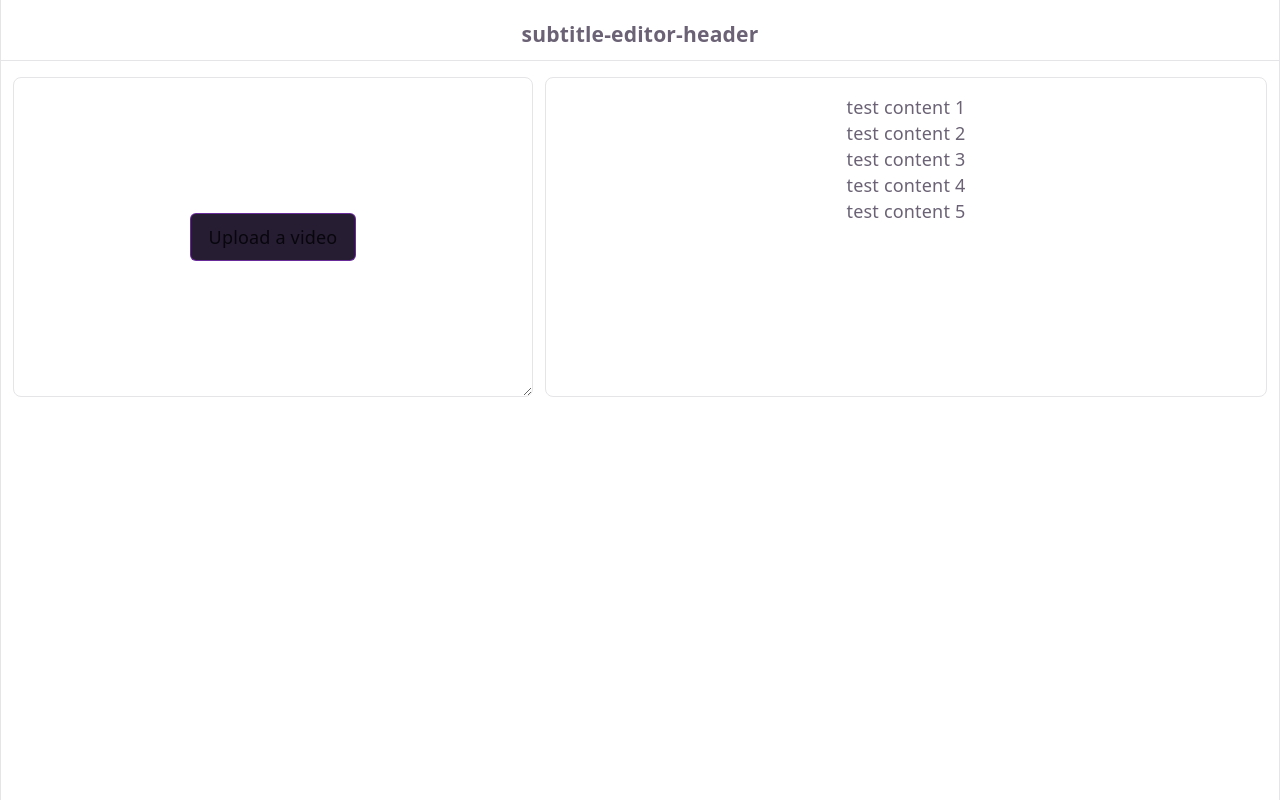
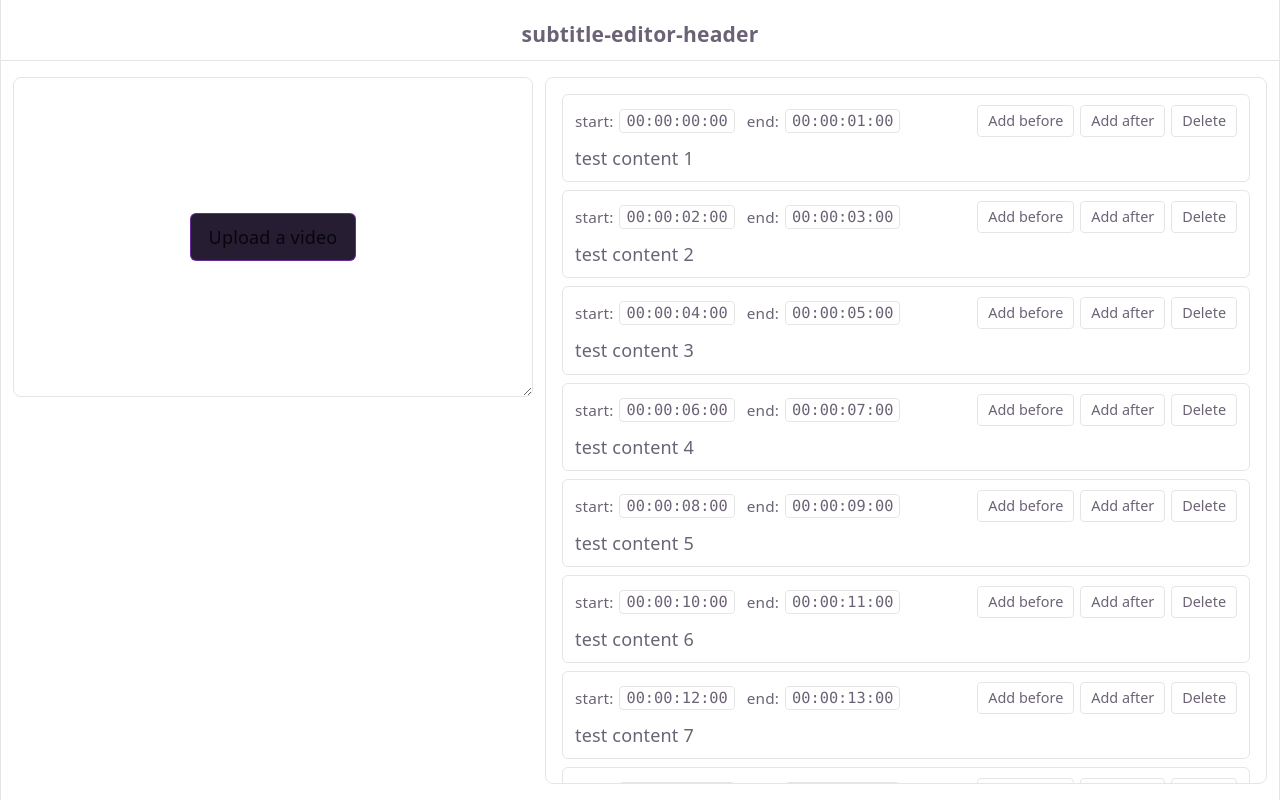
Before and after one commit to malnormalulo/subtitle-editor, a React (Vite) app: page / in a window 1280 px wide. Built offline with nearby package versions, Linux system fonts and the light colour scheme.

Commit message:
editorFeed wip

```diff
--- a/src/App.css
+++ b/src/App.css
@@ -1,4 +1,5 @@
 #center {
+  flex: 1;
   display: flex;
   flex-direction: row;
   align-items: stretch;
--- a/src/components/EditorFeed.css
+++ b/src/components/EditorFeed.css
@@ -1,9 +1,15 @@
 #editor-feed {
   flex: 1 1 0;
   min-width: 0;
+  overflow-y: auto;
+
+  display: flex;
+  flex-direction: column;
+  gap: 8px;
 
   border: 1px solid var(--border);
   border-radius: 8px;
   box-sizing: border-box;
   padding: 16px;
+  text-align: start;
 }
--- a/src/components/EditorFeed.tsx
+++ b/src/components/EditorFeed.tsx
@@ -1,32 +1,33 @@
 import {Component} from "react";
 import './EditorFeed.css'
-import SubtitleLine, {type SubtitleLineProps} from "./SubtitleLine.tsx";
-import {List} from "immutable";
-import SMPTEtime from "../utils/SMPTEtime.ts";
+import SubtitleLine from "./SubtitleLine.tsx";
+import type {SubtLine} from "../state/reducers/subtitlesReducer.ts";
+import type {RootState} from "../state/reducers/reducers.ts";
+import {connect} from "react-redux";
 
-class EditorFeed extends Component<object> {
-    constructor(props: object) {
+type StateProps = { subtitles: SubtLine[] };
+type DispatchProps = {};
+type EditorFeedProps = StateProps & DispatchProps;
+
+class EditorFeed extends Component<EditorFeedProps> {
+    constructor(props: EditorFeedProps) {
         super(props)
     }
 
     render() {
-        let subtitleLines = List<SubtitleLineProps>([]);
-        for (let i = 0; i < 10; i += 2) {
-            subtitleLines = subtitleLines.push({
-                content: `test content ${i/2+1}`,
-                start: new SMPTEtime(24, 0, 0, i, 0),
-                end: new SMPTEtime(24, 0, 0, i + 1, 0)
-            });
-        }
-
         return (
             <div id="editor-feed">
-                {/*{Array.apply(0, Array(30)).map(() => <br/>)}*/}
-                {subtitleLines.map((line: SubtitleLineProps, index: number) =>
+                {this.props.subtitles.map((line: SubtLine, index: number) =>
                     <SubtitleLine key={index} content={line.content} start={line.start} end={line.end}/>)}
             </div>
         )
     }
 }
 
-export default EditorFeed
+const mapStateToProps = (state: RootState): StateProps => ({
+    subtitles: state.subtitles
+});
+
+const mapDispatchToProps: DispatchProps = {};
+
+export default connect(mapStateToProps, mapDispatchToProps)(EditorFeed);
--- a/src/components/SubtitleLine.css
+++ b/src/components/SubtitleLine.css
@@ -1,3 +1,43 @@
 .subtitle-line-container {
+  display: flex;
+  flex-wrap: wrap;
+  align-items: center;
+  justify-content: space-between;
+  gap: 8px 16px;
 
+  padding: 10px 12px;
+  border: 1px solid var(--border);
+  border-radius: 6px;
 }
+
+.subtitle-line-times,
+.subtitle-line-actions {
+  display: flex;
+  flex-wrap: wrap;
+  gap: 6px 12px;
+}
+
+.subtitle-line-actions {
+  gap: 6px;
+}
+
+.subtitle-line-actions button {
+  cursor: pointer;
+  padding: 2px 10px;
+  border: 1px solid var(--border);
+  border-radius: 4px;
+  background: transparent;
+  color: inherit;
+  font: inherit;
+  font-size: 0.8em;
+}
+
+.subtitle-line-actions button:hover {
+  border-color: var(--accent-border);
+}
+
+.subtitle-line-content {
+  flex-basis: 100%;
+  white-space: pre-wrap;
+  overflow-wrap: anywhere;
+}
--- a/src/components/SubtitleLine.tsx
+++ b/src/components/SubtitleLine.tsx
@@ -1,8 +1,9 @@
 import {Component} from "react";
 import './SubtitleLine.css'
-import type SMPTEtime from "../utils/SMPTEtime.ts";
+import SMPTEtime from "../utils/SMPTEtime.ts";
+import TimeInput from "./TimeInput.tsx";
 
-export type SubtitleLineProps = {
+type SubtitleLineProps = {
     content: string;
     start: SMPTEtime;
     end: SMPTEtime;
@@ -12,16 +13,36 @@ class SubtitleLine extends Component<SubtitleLineProps, SubtitleLineProps> {
     constructor(props: SubtitleLineProps) {
         super(props);
         this.state = props;
+
+        // this.onTimeFieldChange = this.onTimeFieldChange.bind(this)
     }
 
     render() {
         return (
             <div className="subtitle-line-container">
-
-                {this.state.content}
+                <div className="subtitle-line-times">
+                    <TimeInput label="start:" time={this.state.start}/>
+                    <TimeInput label="end:" time={this.state.end}/>
+                </div>
+                <div className="subtitle-line-actions">
+                    <button type="button">Add before</button>
+                    <button type="button">Add after</button>
+                    <button type="button">Delete</button>
+                </div>
+                <div className="subtitle-line-content">{this.state.content}</div>
             </div>
         )
     }
+
+    // private onTimeFieldChange(event: React.ChangeEvent<HTMLInputElement>) {
+    //     const newValue = event.currentTarget.value;
+    //     const newTime = SMPTEtime.createTimeFromString(newValue, this.state.start.fps);
+    //
+    //     if (newTime)
+    //         console.log(newTime)
+    //     else
+    //         console.log(`invalid: ${newValue}`)
+    // }
 }
 
 export default SubtitleLine;
--- /dev/null
+++ b/src/components/TimeInput.css
@@ -0,0 +1,17 @@
+.time-input {
+  display: inline-flex;
+  align-items: center;
+  gap: 6px;
+  font-size: 0.85em;
+}
+
+.time-input input {
+  width: 11ch;
+  padding: 2px 6px;
+  border: 1px solid var(--border);
+  border-radius: 4px;
+  background: transparent;
+  color: inherit;
+  font-family: var(--mono);
+  font-size: inherit;
+}
--- /dev/null
+++ b/src/components/TimeInput.tsx
@@ -0,0 +1,43 @@
+import SMPTEtime from "../utils/SMPTEtime.ts";
+import {Component} from "react";
+import './TimeInput.css'
+
+type TimeInputProps = {
+    label: string;
+    time: SMPTEtime;
+};
+
+class TimeInput extends Component<TimeInputProps, TimeInputProps> {
+    constructor(props: TimeInputProps) {
+        super(props);
+        this.state = props;
+
+        // this.onTimeFieldChange = this.onTimeFieldChange.bind(this)
+    }
+
+    render() {
+        return (
+            <label className="time-input">
+                {this.state.label}
+                <input
+                    type="text"
+                    defaultValue={this.state.time.toString()}
+                    pattern={SMPTEtime.pattern}
+                    // onChange={this.onTimeFieldChange}
+                />
+            </label>
+        )
+    }
+
+    // private onTimeFieldChange(event: React.ChangeEvent<HTMLInputElement>) {
+    //     const newValue = event.currentTarget.value;
+    //     const newTime = SMPTEtime.createTimeFromString(newValue, this.state.start.fps);
+    //
+    //     if (newTime)
+    //         console.log(newTime)
+    //     else
+    //         console.log(`invalid: ${newValue}`)
+    // }
+}
+
+export default TimeInput;
--- a/src/components/Video.tsx
+++ b/src/components/Video.tsx
@@ -19,11 +19,11 @@ class Video extends Component<VideoProps> {
         return (
             <div className="video-container">
                 {!videoSrc && <div className="video-upload-container">
-                    <label htmlFor="videoInput" className="custom-file-upload">
+                    <label htmlFor="video-input" className="custom-file-upload">
                         Upload a video
                     </label>
                     <input
-                        id="videoInput"
+                        id="video-input"
                         type="file"
                         accept="video/mp4"
                         onChange={this.onFileChange}
--- a/src/index.css
+++ b/src/index.css
@@ -3,17 +3,10 @@
   --text-h: #08060d;
   --bg: #fff;
   --border: #e5e4e7;
-  --code-bg: #f4f3ec;
   --button-bg: #271D33;
-  --accent: #aa3bff;
-  --accent-bg: rgba(170, 59, 255, 0.1);
   --accent-border: rgba(170, 59, 255, 0.5);
-  --social-bg: rgba(244, 243, 236, 0.5);
-  --shadow:
-    rgba(0, 0, 0, 0.1) 0 10px 15px -3px, rgba(0, 0, 0, 0.05) 0 4px 6px -2px;
 
   --sans: system-ui, 'Segoe UI', Roboto, sans-serif;
-  --heading: system-ui, 'Segoe UI', Roboto, sans-serif;
   --mono: ui-monospace, Consolas, monospace;
 
   font: 18px/145% var(--sans);
@@ -37,19 +30,9 @@
     --text-h: #f3f4f6;
     --bg: #f4eed5;
     --border: #a1a1a1;
-    --code-bg: #1f2028;
     --dashed-bg-1: #f4eed5;
     --dashed-bg-2: #a1a1a1;
-    --accent: #c084fc;
-    --accent-bg: rgba(192, 132, 252, 0.15);
     --accent-border: rgba(192, 132, 252, 0.5);
-    --social-bg: rgba(47, 48, 58, 0.5);
-    --shadow:
-      rgba(0, 0, 0, 0.4) 0 10px 15px -3px, rgba(0, 0, 0, 0.25) 0 4px 6px -2px;
-  }
-
-  #social .button-icon {
-    filter: invert(1) brightness(2);
   }
 }
 
@@ -58,7 +41,7 @@
   margin: 0 auto;
   text-align: center;
   border-inline: 1px solid var(--border);
-  min-height: 100svh;
+  height: 100svh;
   display: flex;
   flex-direction: column;
   box-sizing: border-box;
@@ -66,6 +49,7 @@
 
 .app {
   flex: 1;
+  min-height: 0;
   display: flex;
   flex-direction: column;
 }
@@ -73,47 +57,3 @@
 body {
   margin: 0;
 }
-
-h1,
-h2 {
-  font-family: var(--heading);
-  font-weight: 500;
-  color: var(--text-h);
-}
-
-h1 {
-  font-size: 56px;
-  letter-spacing: -1.68px;
-  margin: 32px 0;
-  @media (max-width: 1024px) {
-    font-size: 36px;
-    margin: 20px 0;
-  }
-}
-h2 {
-  font-size: 24px;
-  line-height: 118%;
-  letter-spacing: -0.24px;
-  margin: 0 0 8px;
-  @media (max-width: 1024px) {
-    font-size: 20px;
-  }
-}
-p {
-  margin: 0;
-}
-
-code,
-.counter {
-  font-family: var(--mono);
-  display: inline-flex;
-  border-radius: 4px;
-  color: var(--text-h);
-}
-
-code {
-  font-size: 15px;
-  line-height: 135%;
-  padding: 4px 8px;
-  background: var(--code-bg);
-}
--- a/src/state/reducers/reducers.ts
+++ b/src/state/reducers/reducers.ts
@@ -1,12 +1,15 @@
 import {combineReducers} from "redux";
 import videoReducer, {type VideoState} from "./videoReducer.ts";
+import subtitlesReducer, {type SubtitlesState} from "./subtitlesReducer.ts";
 
 export type RootState = {
-    video: VideoState
+    video: VideoState,
+    subtitles: SubtitlesState
 };
 
 const reducers = combineReducers<RootState>({
     video: videoReducer,
+    subtitles: subtitlesReducer
 });
 
 export default reducers;
--- /dev/null
+++ b/src/state/reducers/subtitlesReducer.ts
@@ -0,0 +1,36 @@
+import type {AnyAction} from "redux";
+import SMPTEtime from "../../utils/SMPTEtime.ts";
+
+export type SubtLine = {
+    id: number;
+    start: SMPTEtime;
+    end: SMPTEtime;
+    content: string;
+}
+
+export type SubtitlesState = SubtLine[];
+
+const INITIAL_STATE: SubtitlesState = [...Array(20).keys()].map((index) => {
+    const pad = (n: number) => n.toString().padStart(2, '0');
+    const startTime = SMPTEtime.createTimeFromString(`00:00:${pad(index * 2)}:00`, 24);
+    const endTime = SMPTEtime.createTimeFromString(`00:00:${pad(index * 2 + 1)}:00`, 24);
+    if (!startTime || !endTime)
+        throw new Error(`bad test time for line ${index}`);
+    return {
+        id: index,
+        start: startTime,
+        end: endTime,
+        content: `test content ${index + 1}`};
+});
+
+function subtitlesReducer(state: SubtitlesState = INITIAL_STATE, action: AnyAction): SubtitlesState {
+    switch (action.type) {
+        // case SET_VIDEO_SRC : {
+        //     return Object.assign({}, state, { src: (action as SetVideoSrcAction).src });
+        // }
+        default :
+            return state;
+    }
+}
+
+export default subtitlesReducer;
--- a/src/utils/SMPTEtime.ts
+++ b/src/utils/SMPTEtime.ts
@@ -16,7 +16,12 @@ type Frames = IntRange<0, 60>  //[0, 59)
 type FPS = 23.976 | 24 | 25 | 29.97 | 30 | 50 | 59.94 | 60;
 
 class SMPTEtime {
-    public fps: FPS;
+    // format 00:00:00:00
+    public static readonly pattern: string = "^[0-9]{2}:[0-5][0-9]:[0-5][0-9]:[0-5][0-9]$";
+    private static readonly extractPattern: string = "^([0-9]{2}):([0-5][0-9]):([0-5][0-9]):([0-5][0-9])$";
+
+    readonly fps: FPS;
+
     public hours: Hours;
     public minutes: Minutes;
     public seconds: Seconds;
@@ -44,6 +49,31 @@ class SMPTEtime {
     public getFrames(): Frames {
         return this.frames;
     }
+
+    /**
+     * Creates a SMPTEtime from a timeString, returns null if timeString is invalid
+     */
+    public static createTimeFromString(timeString: string, fps: FPS): SMPTEtime | null{
+        const match = timeString.match(SMPTEtime.extractPattern);
+        if (match) {
+            const hours = Number(match[1]) as Hours;
+            const minutes = Number(match[2]) as Minutes;
+            const seconds = Number(match[3]) as Seconds;
+            const frames = Number(match[4]) as Frames;
+
+            try {
+                return new SMPTEtime(fps, hours, minutes, seconds, frames);
+            } catch {
+                return null
+            }
+        }
+        return null;
+    }
+
+    public toString() {
+        const pad = (num: number) => num.toString().padStart(2, '0');
+        return `${pad(this.hours)}:${pad(this.minutes)}:${pad(this.seconds)}:${pad(this.getFrames())}`;
+    }
 }
 
 export default SMPTEtime;
```
